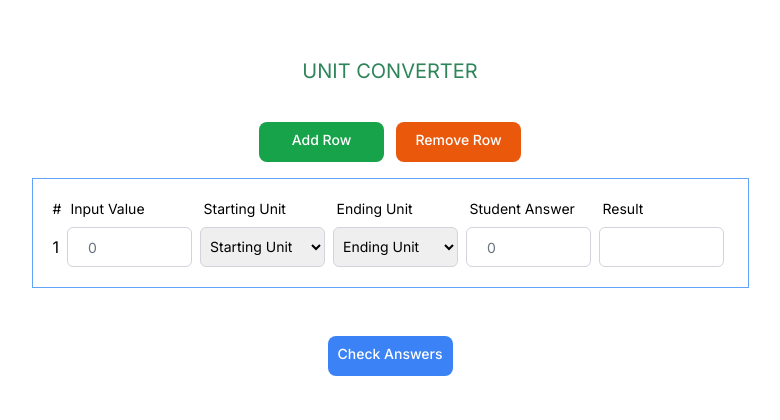
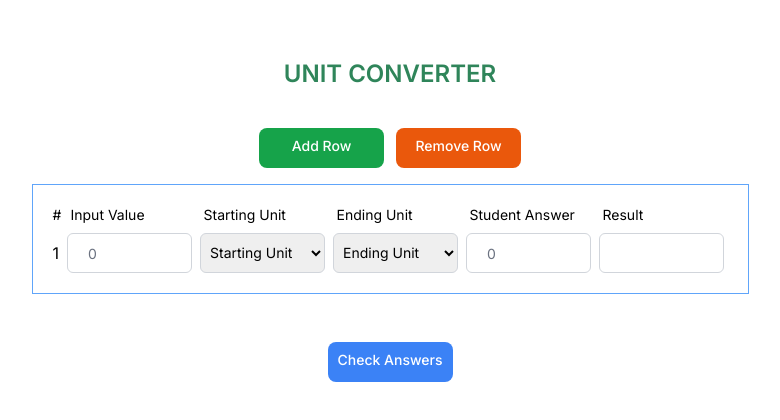
Before and after one commit to sjohnamson/unit-converter, a Next.js app: page /worksheet in a window 1280 px wide. Shown: the top 420 px of the page, without its empty margins (250-1030 px from the left). Built offline with nearby package versions, Linux system fonts and the light colour scheme.

Commit message:
Clean up type declarations

```diff
--- a/src/app/lib/definitions.ts
+++ b/src/app/lib/definitions.ts
@@ -24,10 +24,14 @@ export interface ResultsProps {
 
 // Types for question object
 export interface QuestionInputs {
+  [key: string]: string | number | boolean;
     inputValue: number;
     startingUnit: string;
     endingUnit: string;
     studentAnswer: number;
+    isValid: boolean;
+    isCorrect: boolean;
+    buttonClicked: boolean;
 }
 
 export interface VolumeConversionFactors {
--- a/src/app/ui/globals.css
+++ b/src/app/ui/globals.css
@@ -23,8 +23,9 @@ body {
   }
   header {
     color: #2f855a;
-    font-size: 1.25rem;
+    font-size: 1.5rem;
     padding:  1rem;
+    font-weight: 600;
   }
 }
 
--- a/src/app/ui/worksheet/buttons/add-row.tsx
+++ b/src/app/ui/worksheet/buttons/add-row.tsx
@@ -1,8 +1,11 @@
 import Button from "../../button";
+import { QuestionInputs } from "@/app/lib/definitions";
 
-export default function AddRowButton({setQuestionsState}) {
-
-
+export default function AddRowButton({
+  setQuestionsState,
+}: {
+  setQuestionsState: React.Dispatch<React.SetStateAction<QuestionInputs[]>>;
+}) {
   const handleAddRowButton = () => {
     setQuestionsState((prevState) => [
       ...prevState,
@@ -19,6 +22,12 @@ export default function AddRowButton({setQuestionsState}) {
   };
 
   return (
-        <Button text="Add Row" onClick={handleAddRowButton} bgColor="bg-green-600" hoverBG="hover:bg-green-500" activeBG="active:bg-green-700" />
+    <Button
+      text="Add Row"
+      onClick={handleAddRowButton}
+      bgColor="bg-green-600"
+      hoverBG="hover:bg-green-500"
+      activeBG="active:bg-green-700"
+    />
   );
 }
--- a/src/app/ui/worksheet/buttons/check-answers.tsx
+++ b/src/app/ui/worksheet/buttons/check-answers.tsx
@@ -1,10 +1,13 @@
 import Button from "../../button";
 import { temperatures } from "@/app/lib/units";
 import { convertTemperature, convertVolume } from "@/app/lib/converters";
+import { QuestionInputs } from "@/app/lib/definitions";
 
-export default function CheckAnswerButton({setQuestionsState}) {
-
-
+export default function CheckAnswerButton({
+  setQuestionsState,
+}: {
+  setQuestionsState: React.Dispatch<React.SetStateAction<QuestionInputs[]>>;
+}) {
   const handleCheckButton = () => {
     setQuestionsState((prevState) =>
       prevState.map((questionState) => {
@@ -38,6 +41,12 @@ export default function CheckAnswerButton({setQuestionsState}) {
   };
 
   return (
-        <Button text="Check Answers" onClick={handleCheckButton} bgColor="bg-blue-500" hoverBG="hover:bg-blue-400" activeBG="active:bg-blue-600"/>
+    <Button
+      text="Check Answers"
+      onClick={handleCheckButton}
+      bgColor="bg-blue-500"
+      hoverBG="hover:bg-blue-400"
+      activeBG="active:bg-blue-600"
+    />
   );
 }
--- a/src/app/ui/worksheet/buttons/remove-row.tsx
+++ b/src/app/ui/worksheet/buttons/remove-row.tsx
@@ -1,7 +1,11 @@
 import Button from "../../button";
+import { QuestionInputs } from "@/app/lib/definitions";
 
-export default function RemoveRowButton({setQuestionsState}) {
-
+export default function RemoveRowButton({
+  setQuestionsState,
+}: {
+  setQuestionsState: React.Dispatch<React.SetStateAction<QuestionInputs[]>>;
+}) {
   const handleRemoveRowButton = () => {
     setQuestionsState((prevState) => {
       if (prevState.length > 1) {
@@ -12,6 +16,12 @@ export default function RemoveRowButton({setQuestionsState}) {
   };
 
   return (
-        <Button text="Remove Row" onClick={handleRemoveRowButton} bgColor="bg-orange-600" hoverBG="hover:bg-orange-500" activeBG="active:bg-orange-700"/>
+    <Button
+      text="Remove Row"
+      onClick={handleRemoveRowButton}
+      bgColor="bg-orange-600"
+      hoverBG="hover:bg-orange-500"
+      activeBG="active:bg-orange-700"
+    />
   );
 }
--- a/src/app/worksheet/page.tsx
+++ b/src/app/worksheet/page.tsx
@@ -8,9 +8,10 @@ import { temperatures, volumes } from "../lib/units";
 import CheckAnswerButton from "../ui/worksheet/buttons/check-answers";
 import AddRowButton from "../ui/worksheet/buttons/add-row";
 import RemoveRowButton from "../ui/worksheet/buttons/remove-row";
+import { QuestionInputs } from "../lib/definitions";
 
 export default function Page() {
-  const [questionsState, setQuestionsState] = useState([
+  const [questionsState, setQuestionsState] = useState<QuestionInputs[]>([
     {
       inputValue: 0,
       startingUnit: "Starting Unit",
@@ -24,7 +25,7 @@ export default function Page() {
 
   const handleInputChange = (
     rowIndex: number,
-    name: string,
+    name:  keyof QuestionInputs,
     value: string | number
   ) => {
     setQuestionsState((prevState) => {
```
Lines whose indentation alone changed are shown as unchanged.
